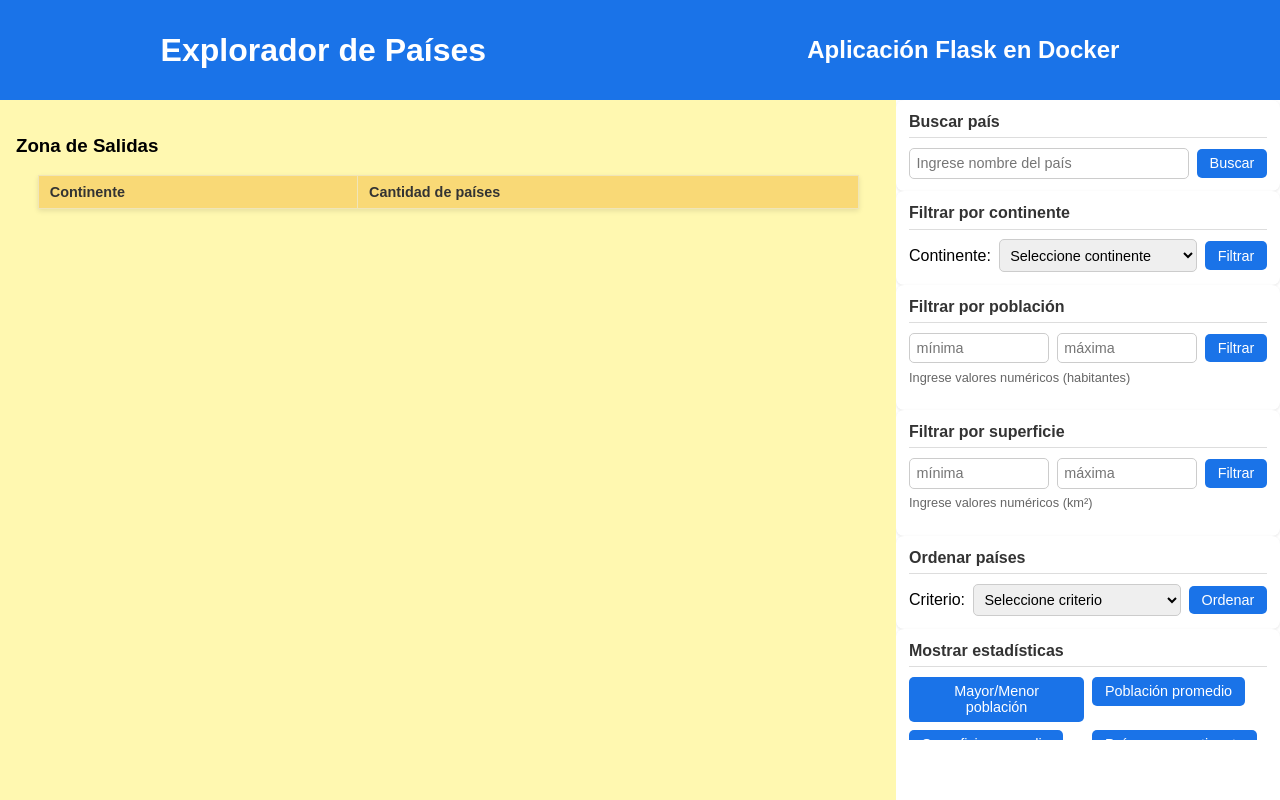
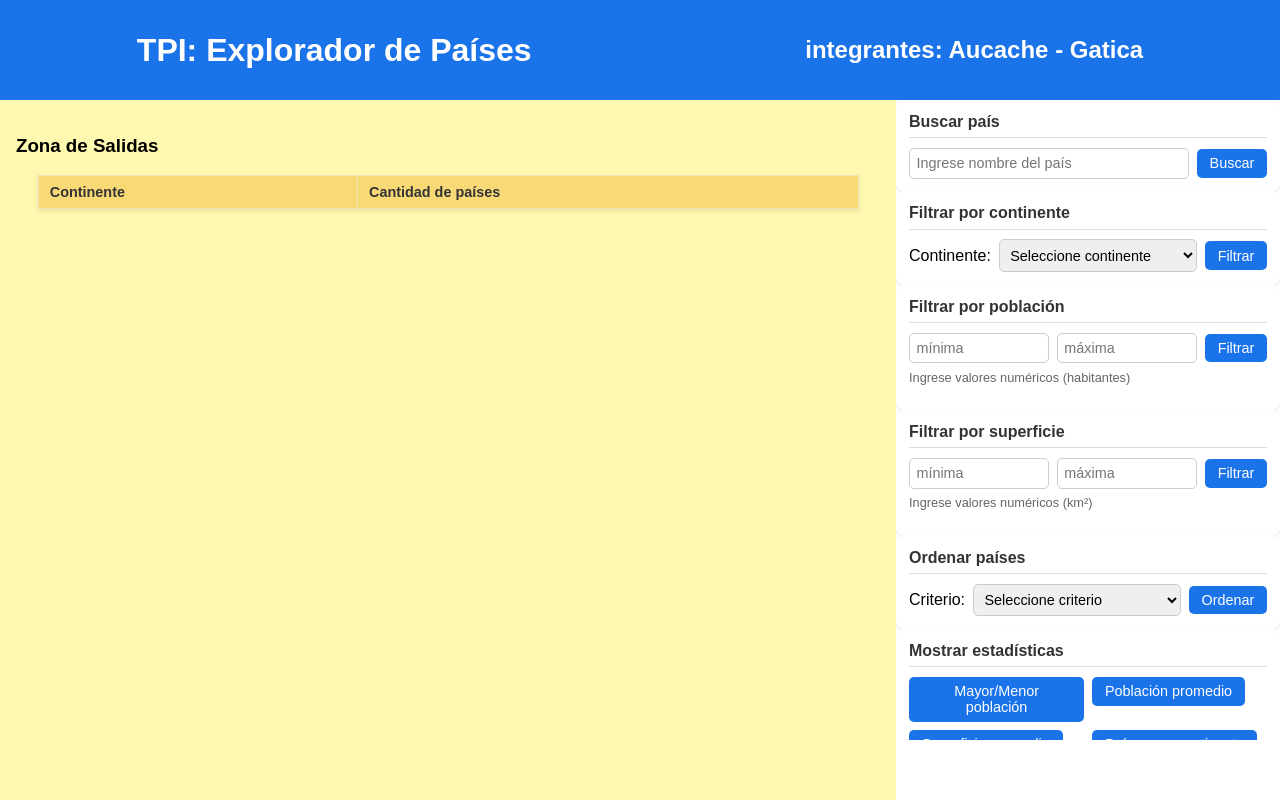
Before and after one commit to LeandroFGA1/UTN-Programacion-Integrador, a Flask app: page / in a window 1280 px wide. Run offline with Flask 3, Linux system fonts and the light colour scheme; lists and menus that the app fills with data are empty.

Commit message:
correcion titulos

```diff
--- a/app/templates/index.html
+++ b/app/templates/index.html
@@ -10,8 +10,8 @@
 </head>
 <body>
     <header class="header">
-        <h1>Explorador de Países</h1>
-        <h2>Aplicación Flask en Docker</h2>
+        <h1>TPI: Explorador de Países</h1>
+        <h2>integrantes: Aucache - Gatica</h2>
     </header>
 
     <main class="contenedor">
```
